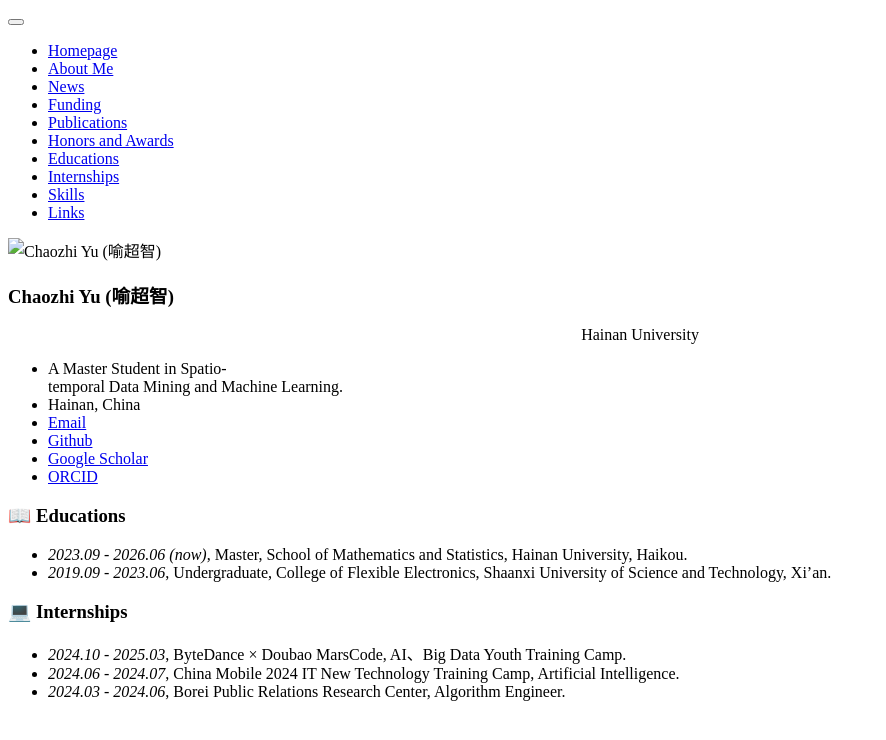
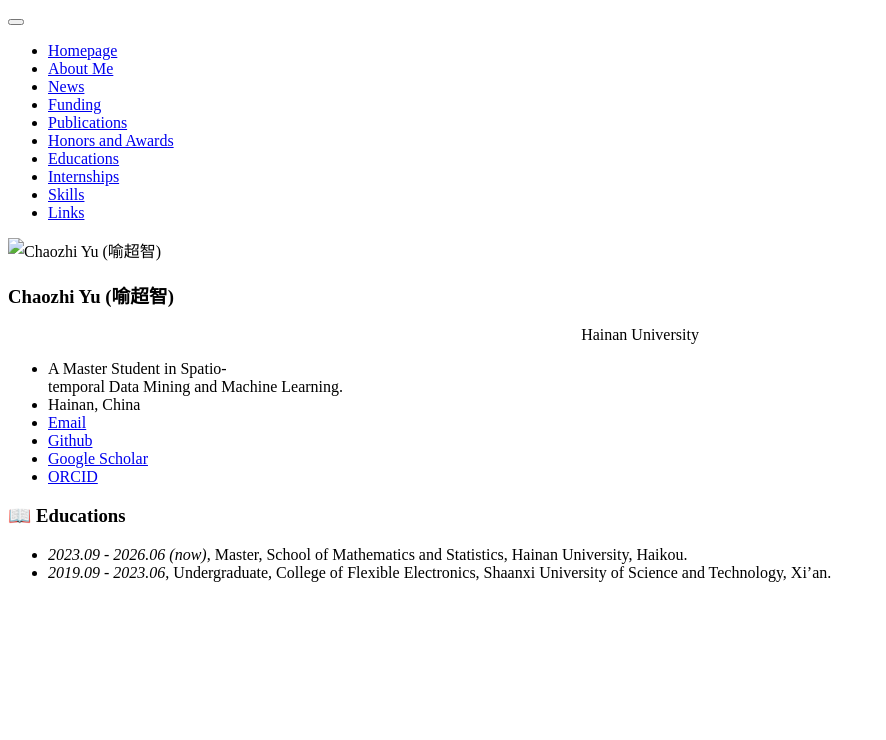
Before and after one commit to yuchaozhi/yuchaozhi.github.io, a Jekyll site: the page built from _pages/includes/others.md, in a window 1280 px wide. Shown: the top 740 px of the page, without its empty margins (0-886 px from the left). Built offline with Jekyll 4.4.1, drawn with Linux system fonts in a browser that asks for light colours; our own code applies the rules of GitHub Pages for plain Markdown files.

Commit message:
update others.md

```diff
--- a/_pages/includes/others.md
+++ b/_pages/includes/others.md
@@ -12,8 +12,8 @@
 - *2020.12*, Non-autoregressive Speech Synthesis, Huawei Noah's Ark Lab internal talk
 -->
 
-# 💻 Internships
+<!-- # 💻 Internships
 
 - *2024.10 - 2025.03*, ByteDance × Doubao MarsCode, AI、Big Data Youth Training Camp.
 - *2024.06 - 2024.07*, China Mobile 2024 IT New Technology Training Camp, Artificial Intelligence.
-- *2024.03 - 2024.06*, Borei Public Relations Research Center, Algorithm Engineer.
+- *2024.03 - 2024.06*, Borei Public Relations Research Center, Algorithm Engineer. -->
```
